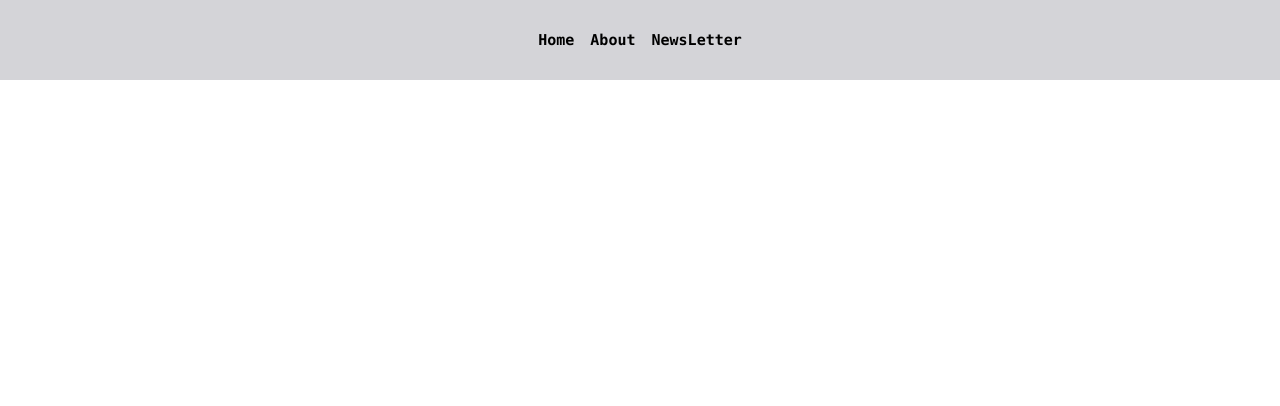
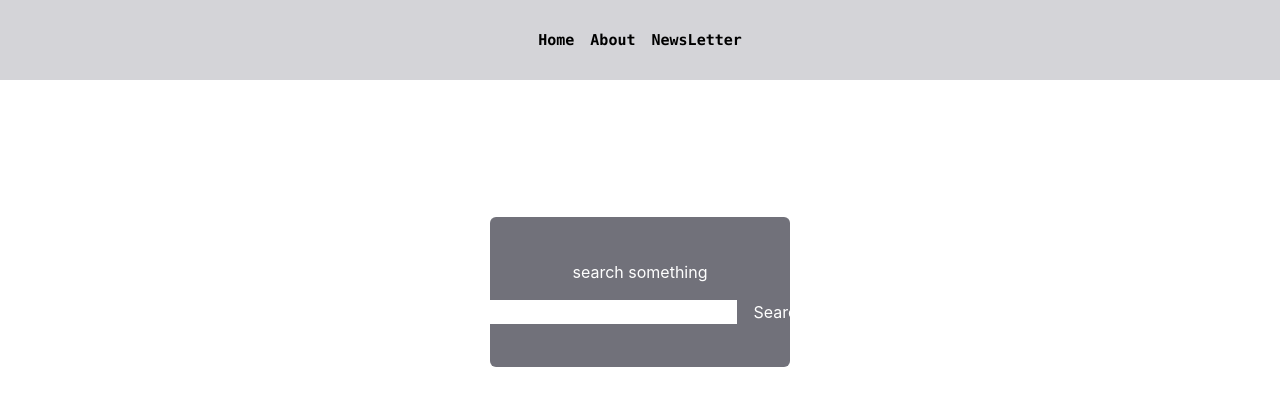
Before and after one commit to Ameer2000Mzori/MixMaster-App-React, a React (Create React App) app: page / in a window 1280 px wide. Shown: the top 406 px of the page. Built offline with nearby package versions, Linux system fonts and the light colour scheme.

Commit message:
added styling and more

```diff
--- a/src/component/Home.jsx
+++ b/src/component/Home.jsx
@@ -2,7 +2,16 @@ import React, { useState } from 'react'
 const Home = () => {
   return (
     <>
-      <h1>this is home page</h1>
+      <div className="h-[100vh] w-[100vw] text-center items-center justify-evenly flex flex-col">
+        <div className="flex flex-col text-center items-center justify-center gap-4 w-[300px] h-[150px] bg-zinc-500 rounded-md text-white">
+          <h1>search something</h1>
+          <div className=" flex flex-row text-center items-center justify-center gap-4">
+            <input type="text" className="text-black text-start pl-4" />
+            <button>Search</button>
+          </div>
+        </div>
+        <div></div>
+      </div>
     </>
   )
 }
```
